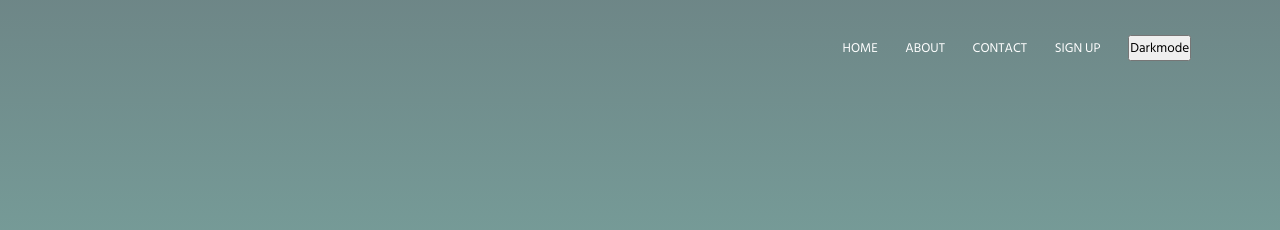
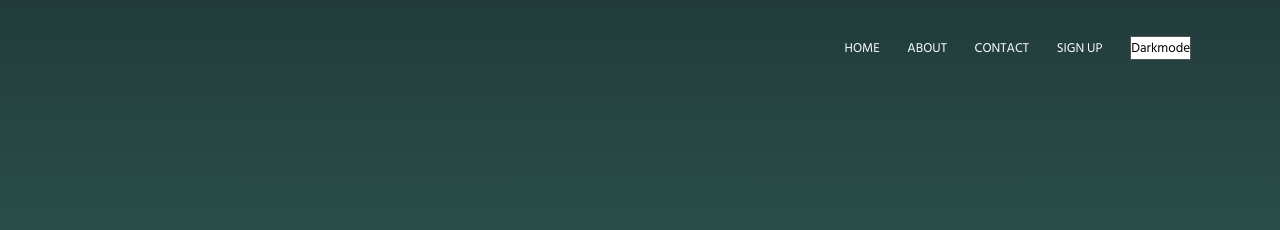
Before and after one commit to SachinPandey21/learning-website, a plain HTML site: page index.html in a window 1280 px wide. Both pictures are taken after a click on the button "Darkmode". Shown: the top 230 px of the page. Drawn offline with Linux system fonts and the light colour scheme.

Commit message:
Update style.css

```diff
--- a/style.css
+++ b/style.css
@@ -406,3 +406,23 @@ h3 {
     margin-top: 20px;
     font-weight: 600;
 }
+
+
+/* darkmode and lightmode */
+
+.dark-mode {
+    background-color: black;
+    color: white;
+}
+
+.button {
+    background-color: white;
+    color: black;
+    border: 1px solid #555555;
+}
+
+.button:hover {
+    background-color: white;
+    color: black;
+    border: 1px solid #555555;
+}
```
